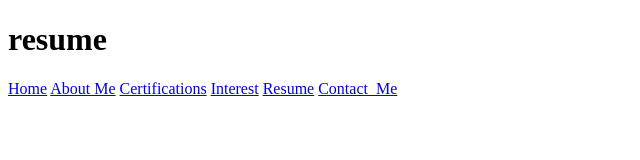
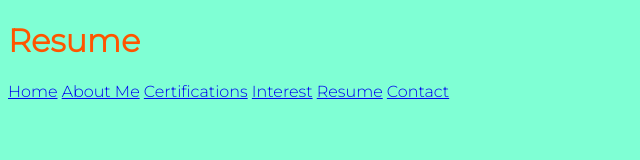
Before and after one commit to mmaniram/1sthtml, a plain HTML site: page resume.html in a window 1280 px wide. Shown: the whole page, without its empty margins (0-640 px from the left). Drawn offline with Linux system fonts and the light colour scheme; a web font is replaced by a local one.

Commit message:
added fonts and color

```diff
--- a/resume.html
+++ b/resume.html
@@ -1,18 +1,19 @@
 <!DOCTYPE html>
 <html lang="en">
 <head>
+    <link rel="stylesheet" href="style.css">
     <meta charset="UTF-8">
     <meta name="viewport" content="width=device-width, initial-scale=1.0">
     <title>Ms Maniram</title>
 </head>
 <body>
-    <h1>resume</h1>
+    <h1>Resume</h1>
     <a href="index.html">Home</a>
     <a href="about_me.html">About Me</a>
-    <a href="Certifications.html">Certifications</a>
+    <a href="certifications.html">Certifications</a>
     <a href="Interest.html">Interest</a>
-    <a href="Resume.html">Resume</a>
-    <a href="Contact_Me.html">Contact_Me</a>
+    <a href="resume.html">Resume</a>
+    <a href="contact.html">Contact</a>
 
 </body>
 </html>
--- /dev/null
+++ b/style.css
@@ -0,0 +1,10 @@
+@import url('https://fonts.googleapis.com/css2?family=Montserrat:wght@300&family=Protest+Riot&display=swap');
+
+body {
+    background-color: aquamarine;
+    color: blueviolet;
+    font-family: Montserrat;
+}
+h1 {
+    color:rgb(255, 85, 0);
+}
```
Also changed, not shown: Interest.html (+5 -4 lines), about_me.html (+7 -4 lines), certifications.html (+5 -4 lines), contact.html (+5 -4 lines), index.html (+9 -4 lines), mmaniram.html (+9 -1 lines).
